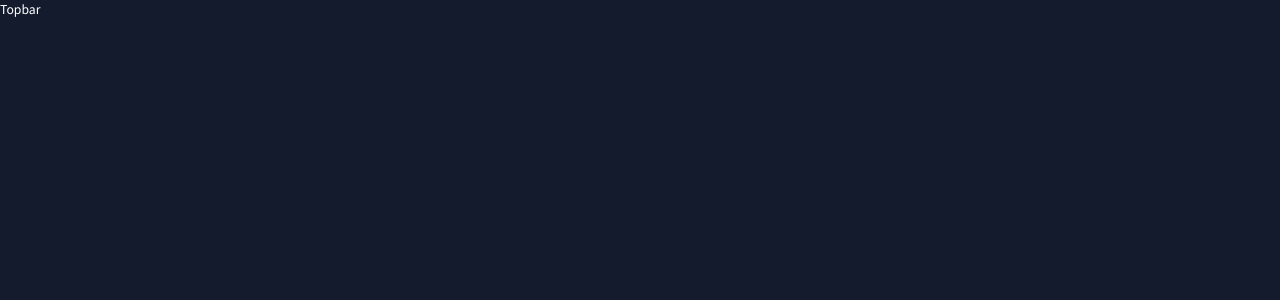
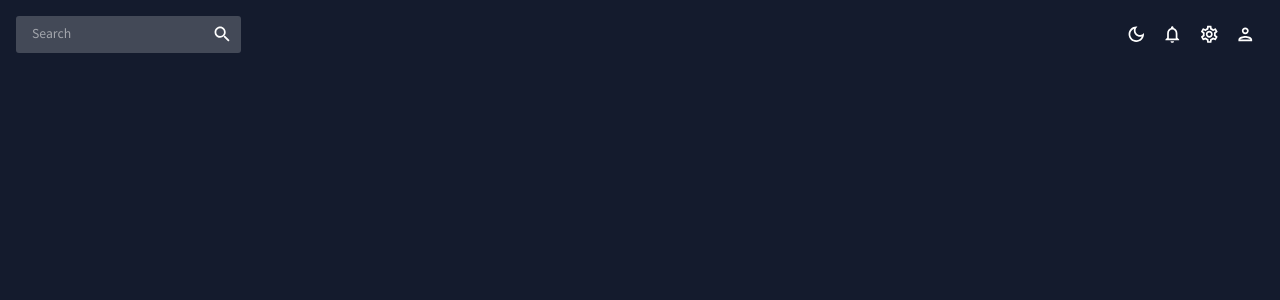
Before and after one commit to abrahamcarvalhoo/dashboard, a React (Create React App) app: page / in a window 1280 px wide. Shown: the top 300 px of the page. Built offline with nearby package versions, Linux system fonts and the light colour scheme.

Commit message:
Added Topbar

```diff
--- a/src/scenes/global/Topbar.js
+++ b/src/scenes/global/Topbar.js
@@ -11,8 +11,36 @@ import SearchIcon from "@mui/icons-material/Search";
 const Topbar = () => {
   const theme = useTheme();
   const colors = tokens(theme.palette.mode);
+  const colorMode = useContext(ColorModeContext);
 
-  return <div>Topbar</div>
+  return (<Box display="flex" justifyContent="space-between" p={2}>
+    <Box display="flex" backgroundColor={colors.primary[400]} borderRadius="3px">
+      <InputBase sx={{ ml: 2, flex: 1 }} placeholder="Search"></InputBase>
+      <IconButton type="button" sx={{ p: 1 }}>
+        <SearchIcon />
+      </IconButton>
+    </Box>
+
+     <Box display="flex">
+      <IconButton onClick={colorMode.toggleColorMode}>
+        { theme.palette.mode === "dark"
+        ? (
+          <DarkModeOutlinedIcon />
+        ) : (
+          <LightModeOutlinedIcon />
+        )}
+      </IconButton>
+      <IconButton>
+        <NotificationsOutlinedIcon />
+      </IconButton>
+      <IconButton>
+        <SettingsOutlinedIcon />
+      </IconButton>
+      <IconButton>
+        <PersonOutlinedIcon />
+      </IconButton>
+     </Box>
+  </Box>)
 }
 
 export default Topbar;
```
